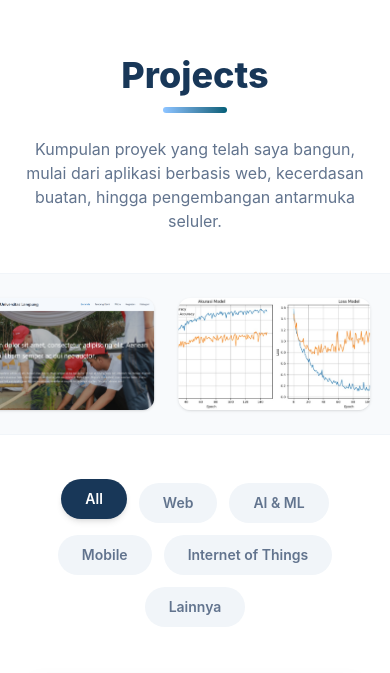
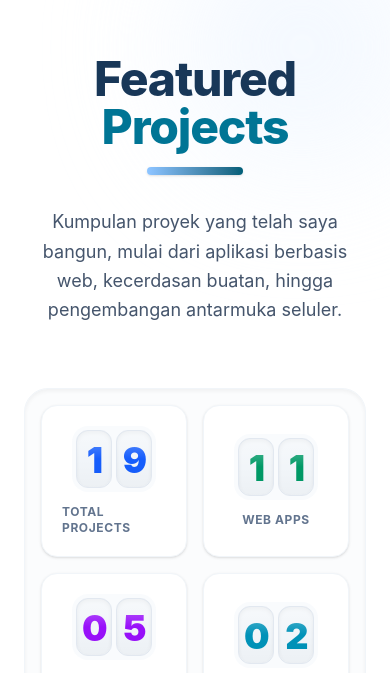
Before and after one commit to Fayiz-Akbar/Fayiz-Akbar.github.io, a React (Vite) app: page / in a window 390 px wide. Shown: the part 5502-6175 px from the top of the page. Built offline with nearby package versions, Linux system fonts and the light colour scheme.

Commit message:
updare ui

```diff
--- a/src/components/Projects.jsx
+++ b/src/components/Projects.jsx
@@ -1,188 +1,28 @@
-import React, { useState } from "react";
-import { motion, AnimatePresence } from "framer-motion";
-import { FiGithub, FiExternalLink, FiX } from "react-icons/fi";
+import React, { useState, useEffect, useMemo, useRef } from "react";
+import { motion, AnimatePresence, useInView } from "framer-motion";
+import { FiGithub, FiExternalLink, FiX, FiFolder } from "react-icons/fi";
 
-// --- DATA PROYEK ---
+// --- DATA PROYEK (Tetap Sama) ---
 const projectsData = [
-  {
-    id: 1,
-    title: "RobustaHub",
-    categories: ["Web"],
-    image: "/image/robustahub.png",
-    tags: ["React", "Express.js", "Agritech", "B2B", "Payment Gateway"],
-    desc: "Platform B2B Agritech E-Commerce yang dirancang khusus sebagai penghubung langsung antara petani kopi Robusta di Lampung dengan berbagai coffee shop di seluruh Indonesia untuk memotong rantai pasok yang panjang.",
-    link: "https://github.com/Fayiz-Akbar/robustahub"
-  },
-  {
-    id: 2,
-    title: "EmpathAI",
-    categories: ["AI & ML", "Web"],
-    image: "/image/empathai.png",
-    tags: ["Node.js", "Express.js", "NLP", "Chatbot", "React", "MongoDB"],
-    desc: "Sistem chatbot interaktif berbasis kecerdasan buatan (AI) yang dirancang untuk memberikan dukungan emosional. Sistem ini membantu pengguna dalam mengekspresikan dan memahami kondisi emosional mereka melalui analisis teks tingkat lanjut.",
-    link: "https://empath-ai.netlify.app/"
-  },
-  {
-    id: 5,
-    title: "Unila Festival",
-    categories: ["Web"],
-    image: "/image/unilafest.jpeg",
-    imagePosition: "object-top",
-    tags: ["Laravel", "React", "Tailwind", "PostgreSQL"],
-    desc: "Website pusat informasi event yang diselenggarakan oleh Hima/UKM di Universitas Lampung. Dibangun dengan sistem role-based access control untuk memisahkan akun pengguna biasa dan panitia acara.",
-    link: "https://github.com/Fayiz-Akbar/Unila-Festival"
-  },
-  {
-    id: 8,
-    title: "GreenMetric Unila",
-    categories: ["Web"],
-    image: "/image/greenmetric.png",
-    imagePosition: "object-top",
-    tags: ["WordPress", "CMS"],
-    desc: "Portal web informasi resmi mengenai pencapaian dan laporan pemeringkatan UI GreenMetric untuk kampus Universitas Lampung.",
-    link: "https://greenmetric.unila.ac.id/"
-  },
-  {
-    id: 6,
-    title: "Klasifikasi Jenis Sampah",
-    categories: ["AI & ML"],
-    image: "/image/Akurasi.jpg",
-    tags: ["Deep Learning", "Python", "CNN"],
-    desc: "Membangun model Convolutional Neural Network (CNN) dengan akurasi 85% untuk mengklasifikasikan berbagai gambar jenis sampah guna mendukung sistem daur ulang otomatis.",
-    link: "https://github.com/Fayiz-Akbar/Submission-Proyek-Akhir-Belajar-Deep-Learning_Fayiz-Akbar-Daifullah_2315061011"
-  },
-  {
-    id: 4,
-    title: "E-Library",
-    categories: ["Mobile"],
-    image: "/image/e-library.jpeg",
-    imagePosition: "object-top",
-    tags: ["Express.js", "React", "Tailwind", "PostgreSQL"],
-    desc: "Aplikasi mobile untuk manajemen perpustakaan digital yang memungkinkan pengguna untuk mencari, meminjam, dan mengelola buku dengan ada fitur scan QR code untuk proses peminjaman dan pengembalian buku secara otomatis.",
-    link: "https://github.com/Fayiz-Akbar/E-Library_Campus"
-  },
-  {
-    id: 7,
-    title: "Aplikasi Kantong Pintar",
-    categories: ["Mobile"],
-    image: "/image/kantongpintar.jpeg",
-    imagePosition: "object-top",
-    tags: ["Flutter", "Dart", "SQLite"],
-    desc: "Aplikasi manajemen keuangan pribadi berbasis mobile untuk mencatat arus kas pemasukan dan pengeluaran harian dengan antarmuka yang sangat user-friendly.",
-    link: "https://github.com/firmanfarelrichardo/kantongpintar"
-  },
-  {
-    id: 9,
-    title: "Web E-Commerce BookHaven",
-    categories: ["Web"],
-    image: "/image/bookhaven.jpg",
-    tags: ["Laravel", "React", "Tailwind"],
-    desc: "Platform Web full-stack manajemen e-commerce buku dengan backend kokoh menggunakan Laravel dan antarmuka responsif menggunakan React.",
-    link: "https://github.com/Fayiz-Akbar/website-buku-Web_Framework"
-  },
-  {
-    id: 10,
-    title: "Desa Merak Batin",
-    categories: ["Web"],
-    image: "/image/merakbatin.png",
-    imagePosition: "object-top",
-    tags: ["PHP", "JS", "CSS"],
-    desc: "Website profil digital dan sistem informasi peta potensi tematik untuk mendukung program pembangunan Desa Merak Batin, Natar.",
-    link: "https://desamerakbatin.infinityfreeapp.com/index.php?i=1"
-  },
-  {
-    id: 11,
-    title: "Prediksi Udara (ARIMA)",
-    categories: ["AI & ML"],
-    image: "/image/Prediksi Kualitas Udara.png",
-    tags: ["Python", "Time Series"],
-    desc: "Analisis dan prediksi kadar polutan PM2.5 harian di wilayah Jakarta menggunakan algoritma pemodelan statistik time-series ARIMA.",
-    link: "https://github.com/Fayiz-Akbar/Analisis-dan_Prediksi-Kadar_PM2.5_Harian_Jakarta_dengan_Model_ARIMA"
-  },
-  {
-    id: 12,
-    title: "Smart Agriculture System",
-    categories: ["Internet of Things", "Web"],
-    image: "/image/iot2.png",
-    tags: ["HTML", "PHP", "IoT"],
-    desc: "Website monitoring interaktif dan kontrol tanaman cerdas yang terhubung langsung ke infrastruktur hardware dan sensor Internet of Things (IoT).",
-    link: "https://github.com/Fayiz-Akbar/Smart-Agriculture-System"
-  },
-  {
-    id: 13,
-    title: "Dashboard Penjualan",
-    categories: ["Web"],
-    image: "/image/Dashboard.jpg",
-    tags: ["PHP", "MySQL"],
-    desc: "Aplikasi Dashboard admin interaktif yang dilengkapi dengan grafik analitik untuk memantau tren penjualan harian serta sirkulasi stok barang gudang.",
-    link: "https://github.com/Fayiz-Akbar/Inventaris-Elektronik"
-  },
-  {
-    id: 14,
-    title: "Analisis Sentimen Shopee",
-    categories: ["AI & ML"],
-    image: "/image/Hasil Latih Model 2.png",
-    tags: ["Python", "NLP", "Naive Bayes"],
-    desc: "Penerapan Natural Language Processing (NLP) untuk analisis sentimen terhadap lebih dari 2000 ulasan pengguna aplikasi Shopee menggunakan algoritma klasifikasi teks.",
-    link: "https://github.com/Fayiz-Akbar/Analisis-Sentimen-Aplikasi-Shopee"
-  },
-  {
-    id: 15,
-    title: "XBundle",
-    categories: ["Web"],
-    image: "/image/xbundle.png",
-    tags: ["HTML", "JS", "PHP"],
-    desc: "Platform e-commerce kolaboratif inovatif yang menyediakan berbagai pilihan produk bundling silang antar toko dengan penawaran harga yang sangat terjangkau.",
-    link: "https://github.com/SultanBani/TUBES_PRK_PEMWEB_2025"
-  },
-  {
-    id: 16,
-    title: "Upaluk Universitas Lampung",
-    categories: ["Lainnya"],
-    image: "/image/upaluk.png",
-    imagePosition: "object-top",
-    tags: ["WordPress", "CMS"],
-    desc: "Website Profile institusional yang diperuntukkan bagi layanan UPA Uji Kompetensi resmi milik Universitas Lampung.",
-    link: "https://upa-luk.unila.ac.id/"
-  },
-  {
-    id: 17,
-    title: "LiteraStore",
-    categories: ["Web"],
-    image: "/image/literastore.png",
-    tags: ["HTML", "CSS", "JS"],
-    desc: "Website interaktif untuk layanan Jual Beli Buku Online yang dibangun sepenuhnya menggunakan kekuatan murni Vanilla JavaScript.",
-    link: "https://github.com/Fayiz-Akbar/Website-jual-buku-"
-  },
-  {
-    id: 18,
-    title: "SMPN 18 Bandar Lampung",
-    categories: ["Lainnya"],
-    image: "/image/smpn18.png",
-    imagePosition: "object-top",
-    tags: ["WordPress", "CMS"],
-    desc: "Website profil sekolah profesional yang menampilkan lebih dari 10 halaman informasi akademik dan kegiatan ekstrakurikuler siswa.",
-    link: "https://smpn18bdl.sch.id/"
-  },
-  {
-    id: 19,
-    title: "Sistem Rekomendasi Film",
-    categories: ["AI & ML"],
-    image: "/image/Distribusi Rating Film.png",
-    tags: ["Machine Learning", "Python"],
-    desc: "Sistem rekomendasi film cerdas berbasis collaborative filtering dengan pendekatan user-item rating untuk memberikan saran film personal kepada pengguna.",
-    link: "https://github.com/Fayiz-Akbar/Sistem_Rekomendasi_Film"
-  },
-  {
-    id: 20,
-    title: "My Unila Lost & Found",
-    categories: ["Web"],
-    image: "/image/unilafound.png",
-    imagePosition: "object-top",
-    tags: ["HTML", "JS", "PHP"],
-    desc: "Platform sosial digital berbasis komunitas untuk membantu mahasiswa mencari dan melaporkan barang yang hilang di lingkungan Universitas Lampung.",
-    link: "https://myunila-lostfound.infinityfreeapp.com"
-  }
+  { id: 1, title: "RobustaHub", categories: ["Web"], image: "/image/robustahub.png", tags: ["React", "Express.js", "Agritech", "B2B", "Payment Gateway"], desc: "Platform B2B Agritech E-Commerce yang dirancang khusus sebagai penghubung langsung antara petani kopi Robusta di Lampung dengan berbagai coffee shop di seluruh Indonesia untuk memotong rantai pasok yang panjang.", link: "https://github.com/Fayiz-Akbar/robustahub" },
+  { id: 2, title: "EmpathAI", categories: ["AI & ML", "Web"], image: "/image/empathai.png", tags: ["Node.js", "Express.js", "NLP", "Chatbot", "React", "MongoDB"], desc: "Sistem chatbot interaktif berbasis kecerdasan buatan (AI) yang dirancang untuk memberikan dukungan emosional.", link: "https://empath-ai.netlify.app/" },
+  { id: 5, title: "Unila Festival", categories: ["Web"], image: "/image/unilafest.jpeg", imagePosition: "object-top", tags: ["Laravel", "React", "Tailwind", "PostgreSQL"], desc: "Website pusat informasi event yang diselenggarakan oleh Hima/UKM di Universitas Lampung.", link: "https://github.com/Fayiz-Akbar/Unila-Festival" },
+  { id: 8, title: "GreenMetric Unila", categories: ["Web"], image: "/image/greenmetric.png", imagePosition: "object-top", tags: ["WordPress", "CMS"], desc: "Portal web informasi resmi UI GreenMetric untuk kampus Universitas Lampung.", link: "https://greenmetric.unila.ac.id/" },
+  { id: 6, title: "Klasifikasi Jenis Sampah", categories: ["AI & ML"], image: "/image/Akurasi.jpg", tags: ["Deep Learning", "Python", "CNN"], desc: "Membangun model CNN dengan akurasi 85% untuk mengklasifikasikan berbagai gambar jenis sampah.", link: "https://github.com/Fayiz-Akbar/Submission-Proyek-Akhir-Belajar-Deep-Learning_Fayiz-Akbar-Daifullah_2315061011" },
+  { id: 4, title: "E-Library", categories: ["Mobile"], image: "/image/e-library.jpeg", imagePosition: "object-top", tags: ["Express.js", "React", "Tailwind", "PostgreSQL"], desc: "Aplikasi mobile manajemen perpustakaan digital dengan fitur scan QR code.", link: "https://github.com/Fayiz-Akbar/E-Library_Campus" },
+  { id: 7, title: "Aplikasi Kantong Pintar", categories: ["Mobile"], image: "/image/kantongpintar.jpeg",imagePosition: "object-top", tags: ["Flutter", "Dart", "SQLite"], desc: "Aplikasi manajemen keuangan pribadi berbasis mobile untuk mencatat arus kas.", link: "https://github.com/firmanfarelrichardo/kantongpintar" },
+  { id: 9, title: "Web E-Commerce BookHaven", categories: ["Web"], image: "/image/bookhaven.jpg", tags: ["Laravel", "React", "Tailwind"], desc: "Platform Web full-stack manajemen e-commerce buku responsif.", link: "https://github.com/Fayiz-Akbar/website-buku-Web_Framework" },
+  { id: 10, title: "Desa Merak Batin", categories: ["Web"], image: "/image/merakbatin.png", imagePosition: "object-top", tags: ["PHP", "JS", "CSS"], desc: "Website profil digital dan sistem informasi peta potensi tematik Desa Merak Batin.", link: "https://desamerakbatin.infinityfreeapp.com/index.php?i=1" },
+  { id: 11, title: "Prediksi Udara (ARIMA)", categories: ["AI & ML"], image: "/image/Prediksi Kualitas Udara.png", tags: ["Python", "Time Series"], desc: "Analisis dan prediksi kadar polutan PM2.5 Jakarta menggunakan algoritma time-series ARIMA.", link: "https://github.com/Fayiz-Akbar/Analisis-dan_Prediksi-Kadar_PM2.5_Harian_Jakarta_dengan_Model_ARIMA" },
+  { id: 12, title: "Smart Agriculture System", categories: ["Internet of Things", "Web"], image: "/image/iot2.png", tags: ["HTML", "PHP", "IoT"], desc: "Website monitoring interaktif dan kontrol tanaman cerdas terhubung sensor IoT.", link: "https://github.com/Fayiz-Akbar/Smart-Agriculture-System" },
+  { id: 13, title: "Dashboard Penjualan", categories: ["Web"], image: "/image/Dashboard.jpg", tags: ["PHP", "MySQL"], desc: "Aplikasi Dashboard admin interaktif untuk memantau tren penjualan.", link: "https://github.com/Fayiz-Akbar/Inventaris-Elektronik" },
+  { id: 14, title: "Analisis Sentimen Shopee", categories: ["AI & ML"], image: "/image/Hasil Latih Model 2.png", tags: ["Python", "NLP", "Naive Bayes"], desc: "Penerapan NLP untuk analisis sentimen ulasan pengguna Shopee.", link: "https://github.com/Fayiz-Akbar/Analisis-Sentimen-Aplikasi-Shopee" },
+  { id: 15, title: "XBundle", categories: ["Web"], image: "/image/xbundle.png", tags: ["HTML", "JS", "PHP"], desc: "Platform e-commerce kolaboratif inovatif untuk produk bundling.", link: "https://github.com/SultanBani/TUBES_PRK_PEMWEB_2025" },
+  { id: 16, title: "Upaluk Universitas Lampung", categories: ["Lainnya"], image: "/image/upaluk.png", imagePosition: "object-top", tags: ["WordPress", "CMS"], desc: "Website Profile institusional layanan UPA Uji Kompetensi Universitas Lampung.", link: "https://upa-luk.unila.ac.id/" },
+  { id: 17, title: "LiteraStore", categories: ["Web"], image: "/image/literastore.png", tags: ["HTML", "CSS", "JS"], desc: "Website Jual Beli Buku Online murni menggunakan Vanilla JavaScript.", link: "https://github.com/Fayiz-Akbar/Website-jual-buku-" },
+  { id: 18, title: "SMPN 18 Bandar Lampung", categories: ["Lainnya"], image: "/image/smpn18.png", imagePosition: "object-top", tags: ["WordPress", "CMS"], desc: "Website profil sekolah profesional SMPN 18 Bandar Lampung.", link: "https://smpn18bdl.sch.id/" },
+  { id: 19, title: "Sistem Rekomendasi Film", categories: ["AI & ML"], image: "/image/Distribusi Rating Film.png", tags: ["Machine Learning", "Python"], desc: "Sistem rekomendasi film berbasis collaborative filtering.", link: "https://github.com/Fayiz-Akbar/Sistem_Rekomendasi_Film" },
+  { id: 20, title: "My Unila Lost & Found", categories: ["Web"], image: "/image/unilafound.png", imagePosition: "object-top", tags: ["HTML", "JS", "PHP"], desc: "Platform sosial digital komunitas untuk mencari barang hilang di Universitas Lampung.", link: "https://myunila-lostfound.infinityfreeapp.com" }
 ];
 
 const tagColors = {
@@ -220,13 +60,74 @@ const tagColors = {
 
 const categories = ["All", "Web", "AI & ML", "Mobile", "Internet of Things", "Lainnya"];
 
+// --- KOTAK DIGIT ROLL CASINO INDIVIDUAL (VERSI LIGHT/PUTIH KONTRAS) ---
+const CasinoDigit = ({ digit, delay, textColor }) => {
+  const digits = [0, 1, 2, 3, 4, 5, 6, 7, 8, 9];
+  const spinningStrip = [...digits, ...digits, ...digits, ...digits];
+
+  // Mengunci tinggi wadah agar angka pas di tengah dan tidak terpotong vertikal
+  const digitHeight = 58;
+  const targetY = -((digits.length * 2) + parseInt(digit)) * digitHeight;
+
+  return (
+    <div className="h-[58px] w-9 overflow-hidden bg-[#f1f5f9] border border-slate-200 rounded-xl shadow-[inset_0_2px_4px_rgba(0,0,0,0.06)] flex justify-center items-center relative flex-shrink-0">
+      {/* Kaca refleksi transparan untuk efek 3D slot */}
+      <div className="absolute inset-0 bg-gradient-to-b from-white/40 via-transparent to-black/[0.02] pointer-events-none z-10 rounded-xl" />
+
+      <motion.div
+        initial={{ y: 0 }}
+        animate={{ y: targetY }}
+        transition={{
+          duration: 2.3,
+          delay: delay,
+          ease: [0.16, 1, 0.3, 1], // Animasi ngerem khas mesin slot
+        }}
+        className="absolute top-0 left-0 right-0"
+      >
+        {spinningStrip.map((d, index) => (
+          <span
+            key={index}
+            className={`text-4xl font-black ${textColor} font-poppins h-[58px] flex items-center justify-center tracking-tighter`}
+          >
+            {d}
+          </span>
+        ))}
+      </motion.div>
+    </div>
+  );
+};
+
+// --- CONTAINER BAGIAN UTAMA ANGKA SLOT ---
+const CasinoNumber = ({ value, textColor }) => {
+  const ref = useRef(null);
+  const isInView = useInView(ref, { once: true, margin: "-80px" });
+  const digitArray = value.toString().padStart(2, '0').split('');
+
+  return (
+    <div ref={ref} className="flex gap-1 items-center justify-center p-1 bg-slate-100/40 rounded-2xl">
+      {isInView && digitArray.map((digit, index) => (
+        <CasinoDigit key={index} digit={digit} delay={index * 0.15} textColor={textColor} />
+      ))}
+    </div>
+  );
+};
+
 const Projects = () => {
   const [activeCategory, setActiveCategory] = useState("All");
   const [visibleCount, setVisibleCount] = useState(6);
   const [expandedId, setExpandedId] = useState(null);
   const [selectedImage, setSelectedImage] = useState(null);
 
-  // Perbaikan logika filter agar kategori khusus seperti "Lainnya" terpetakan dengan benar
+  // Hitung Data Statistik Real-time
+  const projectStats = useMemo(() => {
+    return {
+      All: projectsData.length,
+      Web: projectsData.filter(p => p.categories.includes("Web")).length,
+      AI: projectsData.filter(p => p.categories.includes("AI & ML")).length,
+      Mobile: projectsData.filter(p => p.categories.includes("Mobile")).length,
+    };
+  }, []);
+
   const filteredProjects = projectsData.filter((project) => {
     if (activeCategory === "All") return true;
     return project.categories.includes(activeCategory);
@@ -249,21 +150,62 @@ const Projects = () => {
     <>
       <section id="projects" className="py-24 bg-white relative overflow-hidden">
 
+        {/* Ornamen Background */}
+        <div className="absolute -top-10 -right-10 w-64 h-64 bg-blue-50 rounded-full blur-3xl opacity-70 z-0"></div>
+        <div className="absolute bottom-1/4 -left-10 w-48 h-48 bg-cyan-50 rounded-full blur-3xl opacity-60 z-0"></div>
+
         {/* HEADER SECTION */}
-        <div className="max-w-7xl mx-auto px-6 lg:px-12 mb-10 text-center relative z-10">
+        <div className="max-w-7xl mx-auto px-6 lg:px-12 mb-16 text-center relative z-10">
           <motion.div initial={{ opacity: 0, y: 20 }} whileInView={{ opacity: 1, y: 0 }} viewport={{ once: true }}>
-            <h2 className="text-4xl font-extrabold text-[#183758] font-poppins mb-3">
-              Projects
+
+            <h2 className="text-5xl font-extrabold text-[#183758] font-poppins mb-4 tracking-tight">
+              Featured <span className="text-cyan-700">Projects</span>
             </h2>
-            <div className="w-16 h-1.5 bg-gradient-to-r from-blue-300 to-cyan-800 mx-auto rounded-full mb-6"></div>
-            <p className="text-slate-500 font-opensans max-w-2xl mx-auto">
+            <div className="w-24 h-2 bg-gradient-to-r from-blue-300 to-cyan-800 mx-auto rounded-full mb-8 shadow-sm"></div>
+            <p className="text-slate-600 font-opensans max-w-2xl mx-auto text-lg leading-relaxed">
               Kumpulan proyek yang telah saya bangun, mulai dari aplikasi berbasis web, kecerdasan buatan, hingga pengembangan antarmuka seluler.
             </p>
           </motion.div>
         </div>
 
-        {/* INFINITE MARQUEE GAMBAR PROYEK */}
-        <div className="w-full bg-slate-50 py-6 border-y border-slate-100 mb-12 flex overflow-hidden whitespace-nowrap relative z-10">
+        {/* --- BAGIAN STATISTIK CASINO BENTO BOX PUTIH BERSIH --- */}
+        <div className="max-w-5xl mx-auto px-6 mb-16 relative z-10">
+          <motion.div
+            initial={{ opacity: 0, y: 20 }}
+            whileInView={{ opacity: 1, y: 0 }}
+            viewport={{ once: true, margin: "-100px" }}
+            transition={{ duration: 0.5, delay: 0.1 }}
+            className="grid grid-cols-2 sm:grid-cols-4 gap-4 p-4 bg-slate-50/60 rounded-3xl border border-slate-100 shadow-inner"
+          >
+            {/* Total Projects */}
+            <div className="flex flex-col items-center justify-center p-5 bg-white rounded-2xl border border-slate-100 shadow-sm w-full">
+              <CasinoNumber value={projectStats.All} textColor="text-blue-600" />
+              <p className="text-xs font-bold tracking-wider uppercase text-slate-500 font-poppins mt-3">Total Projects</p>
+            </div>
+
+            {/* Web Apps */}
+            <div className="flex flex-col items-center justify-center p-5 bg-white rounded-2xl border border-slate-100 shadow-sm w-full">
+              <CasinoNumber value={projectStats.Web} textColor="text-emerald-600" />
+              <p className="text-xs font-bold tracking-wider uppercase text-slate-500 font-poppins mt-3">Web Apps</p>
+            </div>
+
+            {/* AI & ML Solutions */}
+            <div className="flex flex-col items-center justify-center p-5 bg-white rounded-2xl border border-slate-100 shadow-sm w-full">
+              <CasinoNumber value={projectStats.AI} textColor="text-purple-600" />
+              <p className="text-xs font-bold tracking-wider uppercase text-slate-500 font-poppins mt-3">AI & ML Solutions</p>
+            </div>
+
+            {/* Mobile Dev */}
+            <div className="flex flex-col items-center justify-center p-5 bg-white rounded-2xl border border-slate-100 shadow-sm w-full">
+              <CasinoNumber value={projectStats.Mobile} textColor="text-cyan-600" />
+              <p className="text-xs font-bold tracking-wider uppercase text-slate-500 font-poppins mt-3">Mobile Dev</p>
+            </div>
+          </motion.div>
+        </div>
+        {/* ------------------------------------------------------------------ */}
+
+        {/* INFINITE MARQUEE GAMBAR PROYEK (GESER SEPERTI SEBELUMNYA) */}
+        <div className="w-full bg-slate-50 py-6 border-y border-slate-100 mb-12 flex overflow-hidden whitespace-nowrap relative z-10 shadow-inner">
           <motion.div
             animate={{ x: ["0%", "-50%"] }}
             transition={{ ease: "linear", duration: 40, repeat: Infinity }}
@@ -318,7 +260,7 @@ const Projects = () => {
                   animate={{ opacity: 1, scale: 1 }}
                   exit={{ opacity: 0, scale: 0.9 }}
                   transition={{ duration: 0.3 }}
-                  className="bg-white rounded-2xl overflow-hidden border border-slate-100 shadow-[0_4px_20px_rgba(0,0,0,0.03)] hover:shadow-[0_20px_40px_rgba(24,55,88,0.1)] transition-all duration-300 flex flex-col group"
+                  className="bg-white rounded-2xl overflow-hidden border border-slate-100 shadow-[0_4px_20px_rgba(0,0,0,0.03)] hover:shadow-[0_20px_40px_rgba(24,55,88,0.1)] transition-all duration-300 flex flex-col group relative z-10"
                 >
                   {/* Image Cover */}
                   <div
@@ -385,7 +327,7 @@ const Projects = () => {
                       href={project.link}
                       target="_blank"
                       rel="noreferrer"
-                      className="flex items-center justify-center gap-2 w-full py-2.5 rounded-xl border border-slate-200 text-slate-600 font-semibold text-sm hover:bg-[#183758] hover:border-[#183758] hover:text-white transition-colors duration-300"
+                      className="flex items-center justify-center gap-2 w-full py-2.5 rounded-xl border border-slate-200 text-slate-600 font-semibold text-sm hover:bg-[#183758] hover:border-[#183758] hover:text-white transition-colors duration-300 shadow-sm"
                     >
                       {project.link.includes('github.com') ? <FiGithub size={16} /> : <FiExternalLink size={16} />}
                       {project.link.includes('github.com') ? 'Source Code' : 'Kunjungi Live'}
@@ -398,7 +340,7 @@ const Projects = () => {
 
           {/* LOAD MORE / SHOW LESS BUTTON */}
           {filteredProjects.length > 6 && (
-            <motion.div initial={{ opacity: 0 }} animate={{ opacity: 1 }} className="flex justify-center mt-8">
+            <motion.div initial={{ opacity: 0 }} animate={{ opacity: 1 }} className="flex justify-center mt-8 relative z-10">
               {visibleCount < filteredProjects.length ? (
                 <button
                   onClick={handleLoadMore}
@@ -420,7 +362,7 @@ const Projects = () => {
         </div>
       </section>
 
-      {/* MODAL LIGHTBOX FULLSCREEN UNTUK GAMBAR */}
+      {/* MODAL LIGHTBOX FULLSCREEN */}
       <AnimatePresence>
         {selectedImage && (
           <motion.div
```
